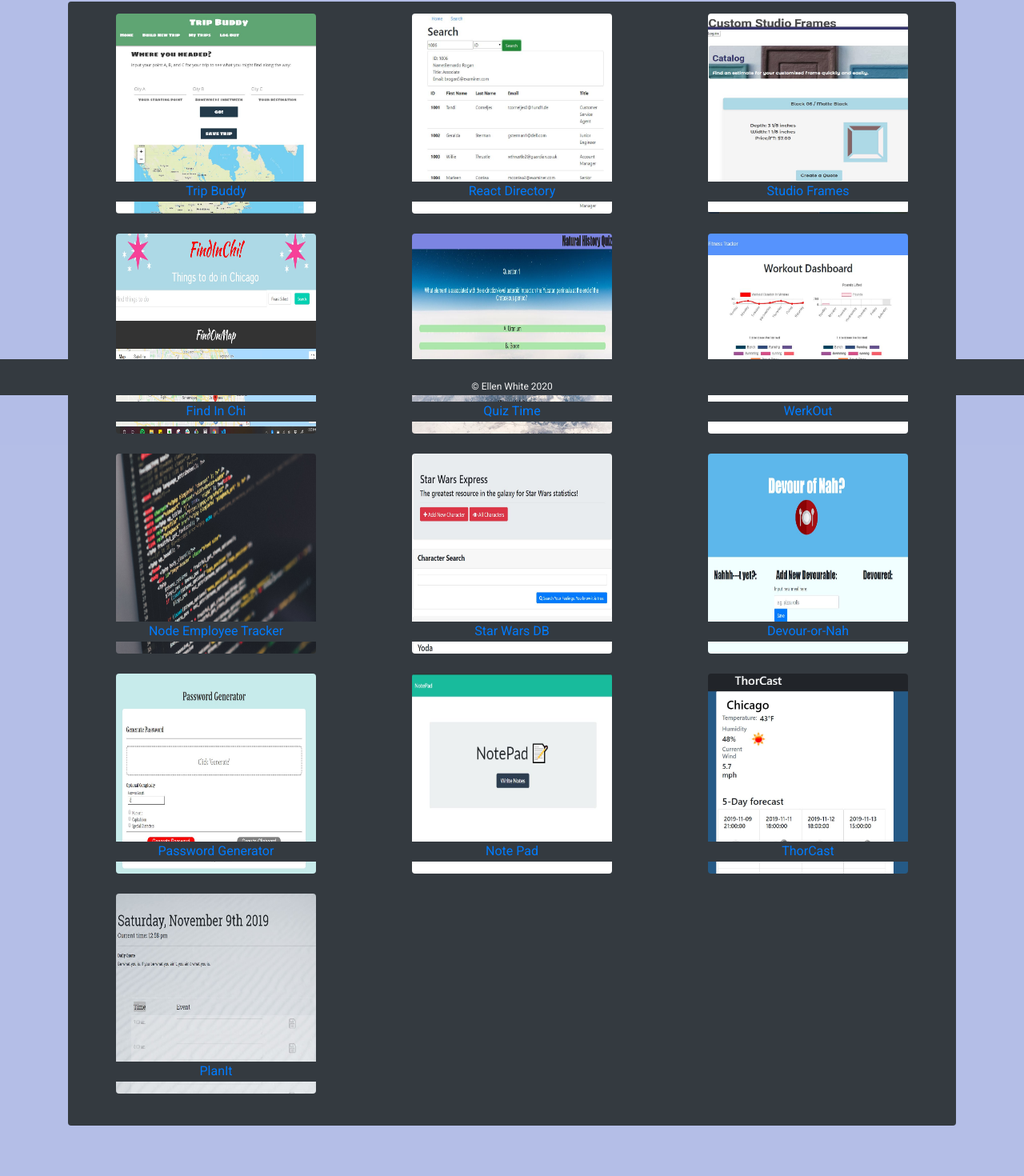
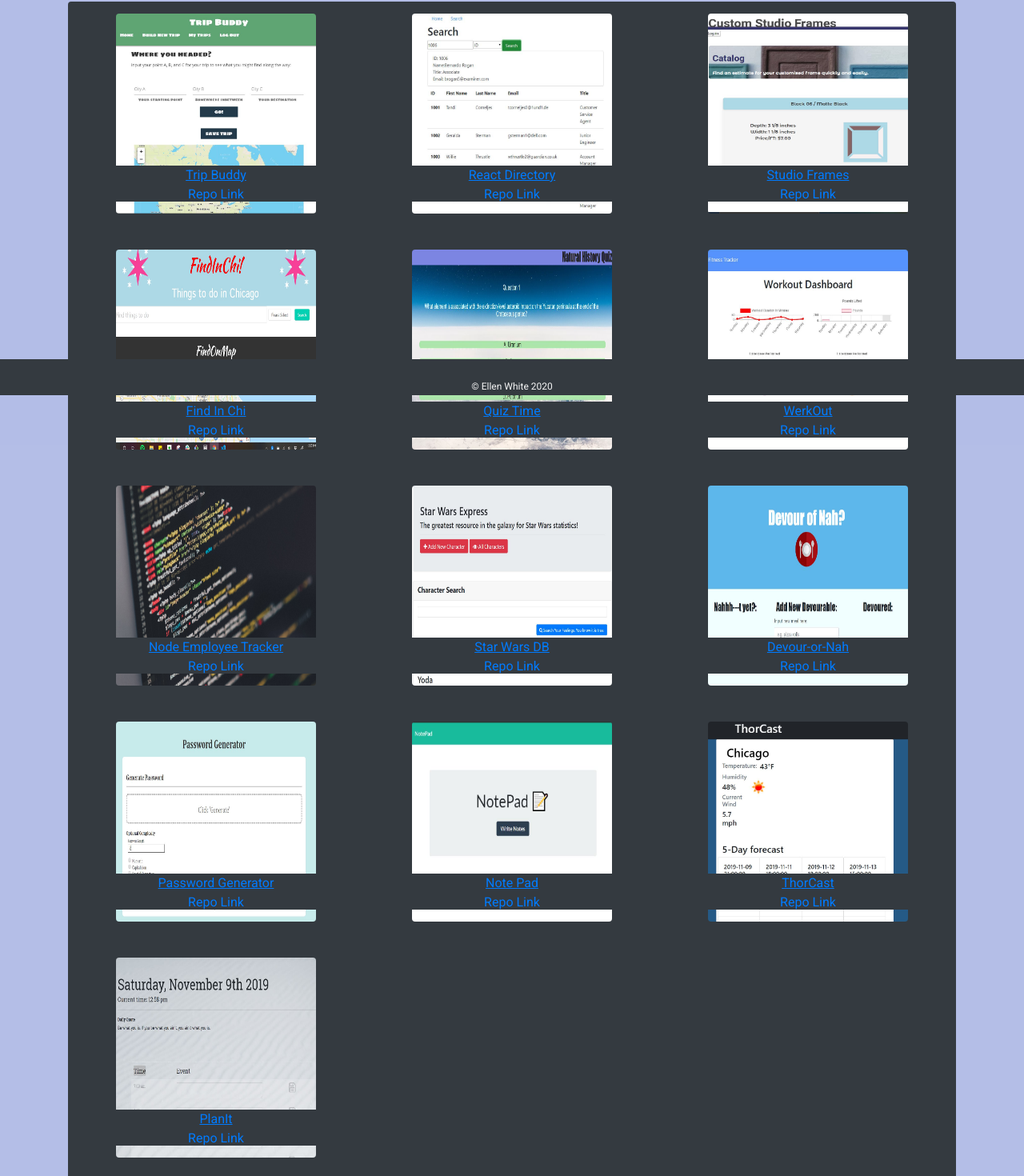
Before and after one commit to evwhite2/react-portfolio, a React (Create React App) app in the folder client/: page /portfolio in a window 1280 px wide. Shown: the part 306-1776 px from the top of the page at 80% size. Before the commit the page ends 1713 px from the top, so only its background shows below. Built offline with nearby package versions, Linux system fonts and the light colour scheme.

Commit message:
adding repo links to portfolio

```diff
--- a/client/src/Components/PortfolioCards.js
+++ b/client/src/Components/PortfolioCards.js
@@ -1,17 +1,22 @@
 import React from "react";
 import "./style.css";
+
 
 function PortfolioCard(props){
     return(
                 <div className= "ellen-stock">
                     <a href={props.imgLink} target="blank">
-                    <img alt="icon" className= "imgSz rounded mx-auto d-block"  alt="clip of app"
+                    <img alt="icon"  className= "imgSz rounded mx-auto d-block"  alt="clip of app"
                     src={props.src}
                     />
                     </a>
                     <div className="ellen-photo-bar">
-                        <a href={props.href} rel="noopener noreferrer" target="_blank">
+                        <a className="stronger" href={props.href} rel="noopener noreferrer" target="_blank">
                        {props.text}
+                        </a>
+                        <br/>
+                        <a href={props.hrefRepo} rel="noopener noreferrer" target="_blank">
+                            Repo Link
                         </a>
                     </div>
                 </div>
--- a/client/src/Components/style.css
+++ b/client/src/Components/style.css
@@ -63,11 +63,11 @@ p{
 }
 
 .ellen-photo-bar{
-    height:25px;
+    height:45px;
     background-color:rgb(52, 58, 64);
     color:white;
     position: relative;
-    bottom: 40px;
+    bottom: 60px;
     width:100%;
 }
 
@@ -81,6 +81,10 @@ p{
 .imgSz{
     height:250px;
     width:250px;
+}
+
+.stronger{
+    text-decoration: underline;
 }
 
 .landing{
--- a/client/src/Pages/Portfolio.js
+++ b/client/src/Pages/Portfolio.js
@@ -41,6 +41,7 @@ function Portfolio(){
                 href="https://trip-buddy-2020.herokuapp.com/"
                 imgLink="https://trip-buddy-2020.herokuapp.com/"
                 text="Trip Buddy"
+                hrefRepo="https://github.com/evwhite2/TripBuddy"
                 />
                 </Column4>
 
@@ -50,6 +51,7 @@ function Portfolio(){
                 href="https://react-directory-lnv2020.herokuapp.com/"
                 imgLink="https://react-directory-lnv2020.herokuapp.com/"
                 text="React Directory"
+                hrefRepo="https://github.com/evwhite2/reactDirectory2.0"
                 />
                 </Column4>
 
@@ -59,6 +61,7 @@ function Portfolio(){
                 href="https://custom-studio-frames-2020.herokuapp.com/"
                 imgLink="https://custom-studio-frames-2020.herokuapp.com/"
                 text="Studio Frames"
+                hrefRepo="https://github.com/evwhite2/CustomFramingApp2"
                 />
                 </Column4>
 
@@ -72,6 +75,7 @@ function Portfolio(){
                 href="https://evwhite2.github.io/FindInChi/"
                 imgLink="https://evwhite2.github.io/FindInChi/"
                 text="Find In Chi"
+                hrefRepo="https://github.com/evwhite2/FindInChi"
                 />
                 </Column4>
 
@@ -81,6 +85,7 @@ function Portfolio(){
                 href="https://evwhite2.github.io/Timed-Quiz-NH/"
                 imgLink="https://evwhite2.github.io/Timed-Quiz-NH/"
                 text="Quiz Time"
+                hrefRepo="https://github.com/evwhite2/Timed-Quiz-NH"
                 />
                 </Column4>
 
@@ -90,6 +95,7 @@ function Portfolio(){
                 href="https://werk-out-tracker.herokuapp.com/"
                 imgLink="https://werk-out-tracker.herokuapp.com/"
                 text="WerkOut"
+                hrefRepo="https://github.com/evwhite2/WerkOutRecorder"
                 />
                 </Column4>
 
@@ -103,6 +109,7 @@ function Portfolio(){
                 href="https://github.com/evwhite2/Employee-Tracker"
                 imgLink="https://github.com/evwhite2/Employee-Tracker"
                 text="Node Employee Tracker"
+                hrefRepo="https://github.com/evwhite2/Employee-Tracker"
                 />
                 </Column4>
 
@@ -112,6 +119,7 @@ function Portfolio(){
                 href="https://starwars-simple-api-2019.herokuapp.com/"
                 imgLink="https://starwars-simple-api-2019.herokuapp.com/"
                 text="Star Wars DB"
+                hrefRepo="https://github.com/evwhite2/StarWarsApp"
                 />
                 </Column4>
 
@@ -121,6 +129,7 @@ function Portfolio(){
                 href="https://devour-or-nah.herokuapp.com/"
                 imgLink="https://devour-or-nah.herokuapp.com/"
                 text="Devour-or-Nah"
+                hrefRepo="https://github.com/evwhite2/Devour-or-nah"
                 />
                 </Column4>
 
@@ -134,6 +143,7 @@ function Portfolio(){
                 href="https://evwhite2.github.io/passwordgenerator/"
                 imgLink="https://evwhite2.github.io/passwordgenerator/"
                 text="Password Generator"
+                hrefRepo="https://github.com/evwhite2/passwordgenerator"
                 />
                 </Column4>
 
@@ -143,6 +153,7 @@ function Portfolio(){
                 href="https://notepad-2019.herokuapp.com/"
                 imgLink="https://notepad-2019.herokuapp.com/"
                 text="Note Pad"
+                hrefRepo="https://github.com/evwhite2/NotePad"
                 />
                 </Column4>
 
@@ -152,6 +163,7 @@ function Portfolio(){
                 href="https://evwhite2.github.io/ThorCast/"
                 imgLink="https://evwhite2.github.io/ThorCast/"
                 text="ThorCast"
+                hrefRepo="https://github.com/evwhite2/ThorCast"
                 />
                 </Column4>
 
@@ -165,6 +177,7 @@ function Portfolio(){
                 href="https://evwhite2.github.io/PlanIt"
                 imgLink="https://evwhite2.github.io/PlanIt"
                 text="PlanIt"
+                hrefRepo="https://github.com/evwhite2/PlanIt"
                 />
                 </Column4>
 
```
